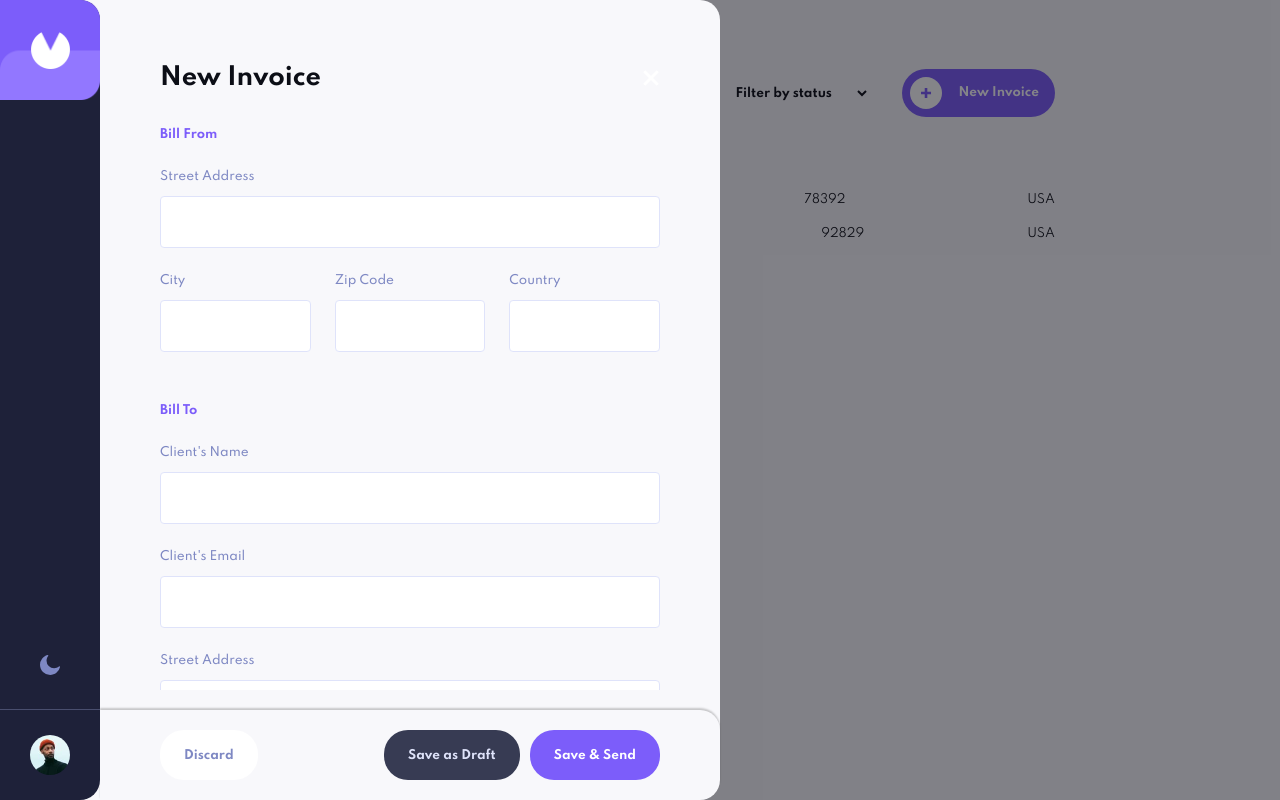
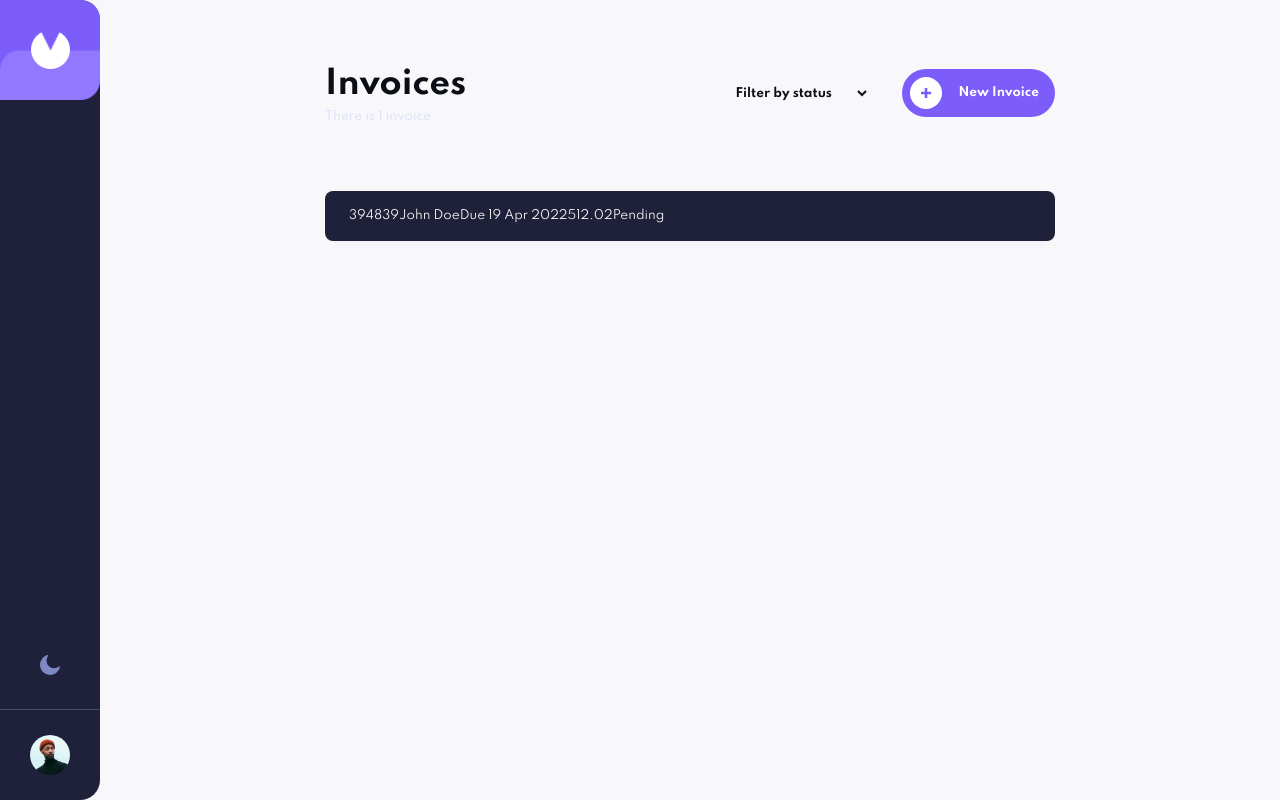
Before and after one commit to rrichetto15/invoice-app, a React (Create React App) app: page / in a window 1280 px wide. Built offline with nearby package versions, Linux system fonts and the light colour scheme.

Commit message:
add InvoiceItem skeleton

```diff
--- a/src/components/InvoiceModal.js
+++ b/src/components/InvoiceModal.js
@@ -35,6 +35,12 @@ const InvoiceModal = () => {
     e.preventDefault();
 
     const invoice = {
+      id: Math.floor(Math.random() * 9999999),
+      invoiceNumber: Number(
+        Math.floor(Math.random() * 99999)
+          .toString()
+          .padStart(6, '0')
+      ),
       fromAddress,
       fromCity,
       fromZip,
@@ -47,7 +53,12 @@ const InvoiceModal = () => {
       toCountry,
       issueDate,
       paymentTerms,
+      projectDescription,
+      status: 'Pending',
+      amount: 499.99,
     };
+
+    console.log(invoice);
 
     dispatch({ type: 'CREATE', payload: invoice });
   };
--- a/src/context/GlobalContext.js
+++ b/src/context/GlobalContext.js
@@ -26,7 +26,7 @@ const getUserPreferredTheme = () => {
 
 export const GlobalContextProvider = ({ children }) => {
   const [theme, setTheme] = useState(getUserPreferredTheme());
-  const [showModal, setShowModal] = useState(true);
+  const [showModal, setShowModal] = useState(false);
 
   const changeTheme = () => {
     theme === 'theme-light' ? setTheme('') : setTheme('theme-light');
--- a/src/context/InvoiceContext.js
+++ b/src/context/InvoiceContext.js
@@ -4,16 +4,11 @@ export const InvoiceContext = createContext();
 
 const initialState = [
   {
-    address: '123 North St',
-    city: 'Dallas',
-    zip: 78392,
-    country: 'USA',
-  },
-  {
-    address: '382 South Ave',
-    city: 'San Antonio',
-    zip: 92829,
-    country: 'USA',
+    invoiceNumber: 394839,
+    issueDate: 'Due 19 Apr 2022',
+    toName: 'John Doe',
+    amount: 512.02,
+    status: 'Pending',
   },
 ];
 
--- a/src/index.css
+++ b/src/index.css
@@ -24,6 +24,7 @@
   --text-input-label: #dfe3fa;
   --base-background: #141625;
   --input-background: #1e2139;
+  --invoice-item-background: #1e2139;
   --input-border: #252945;
 }
 
--- /dev/null
+++ b/src/pages/dashboard/InvoiceItem.js
@@ -0,0 +1,28 @@
+import React from 'react';
+import { Link } from 'react-router-dom';
+import styled from 'styled-components';
+
+const InvoiceItem = ({ invoice }) => {
+  const { invoiceNumber, toName, issueDate, amount, status } = invoice;
+
+  return (
+    <InvoiceItemLink to="/">
+      <span>{invoiceNumber}</span>
+      <span>{toName}</span>
+      <span>{issueDate}</span>
+      <span>{amount}</span>
+      <span>{status}</span>
+    </InvoiceItemLink>
+  );
+};
+
+const InvoiceItemLink = styled(Link)`
+  background: var(--invoice-item-background);
+  box-shadow: 0px 10px 10px -10px rgba(72, 84, 159, 0.100397);
+  border-radius: 0.8rem;
+  padding: 1.6rem 2.4rem;
+  text-decoration: none;
+  color: var(--color-white);
+`;
+
+export default InvoiceItem;
--- a/src/pages/dashboard/InvoiceList.js
+++ b/src/pages/dashboard/InvoiceList.js
@@ -1,21 +1,14 @@
 import React from 'react';
 import styled from 'styled-components';
+
+import InvoiceItem from './InvoiceItem';
 
 const InvoiceList = ({ invoices }) => {
   return (
     <List>
-      {invoices.map((invoice, i) => {
-        const { address, city, zip, country } = invoice;
-
-        return (
-          <li key={i}>
-            <span>{address}</span>
-            <span>{city}</span>
-            <span>{zip}</span>
-            <span>{country}</span>
-          </li>
-        );
-      })}
+      {invoices.map((invoice) => (
+        <InvoiceItem key={invoice.id} invoice={invoice} />
+      ))}
     </List>
   );
 };
```
